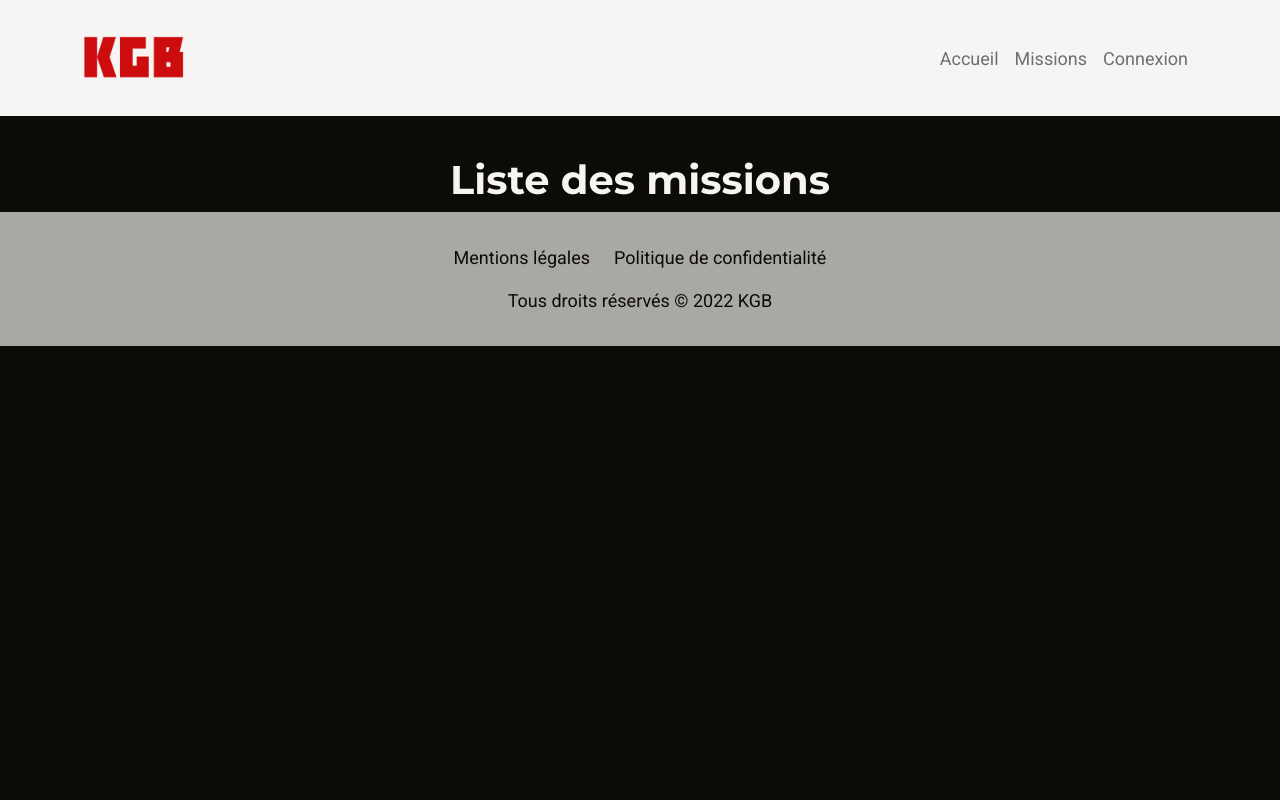
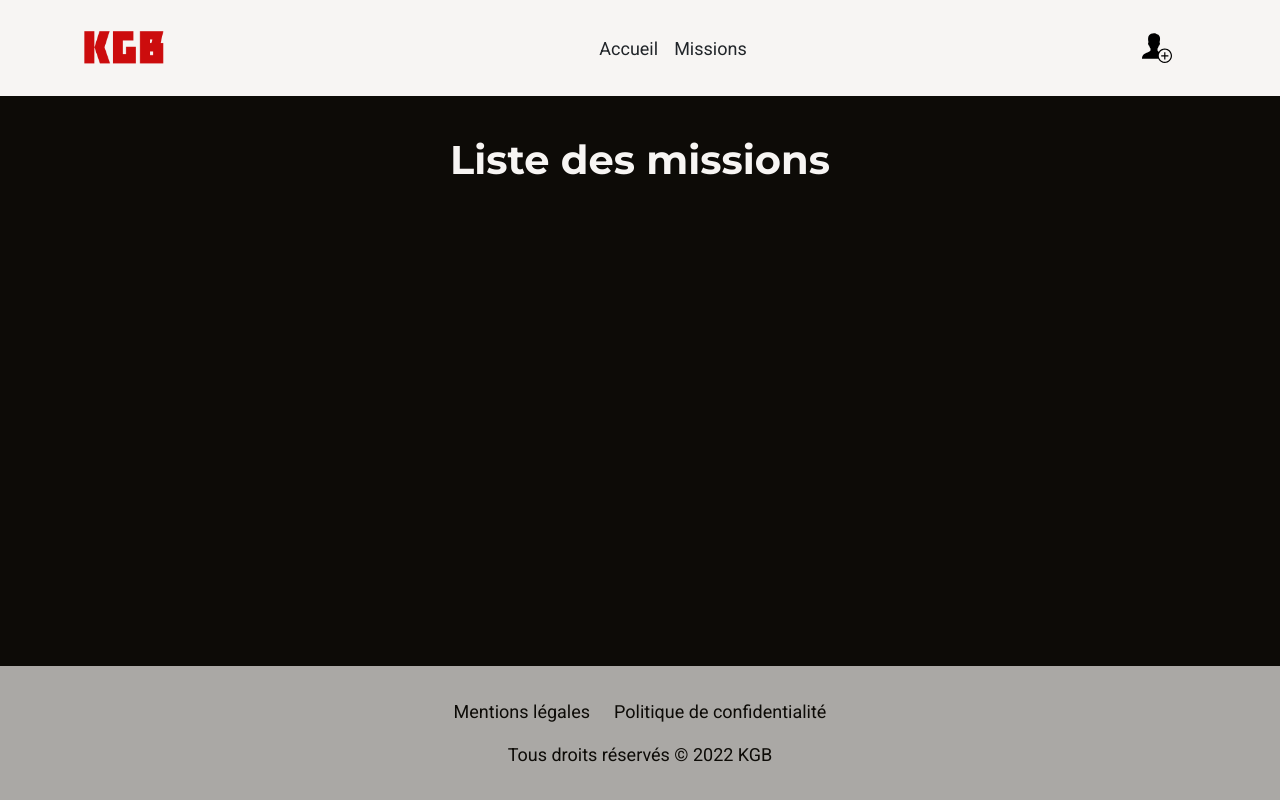
Before and after one commit to Melissa-code/kgb, a PHP site: page /missions in a window 1280 px wide. Run offline with PHP 8.4, Linux system fonts and the light colour scheme; data that the repository does not hold is empty; some web fonts are replaced.

Commit message:
header and view of one mission

```diff
--- a/controllers/MainController.php
+++ b/controllers/MainController.php
@@ -21,6 +21,7 @@ class MainController {
     public function home() {
         $data_page = [
             "page_description" => "Page d'accuel du site du KGB",
+            "page_css" => "home.css",
             "page_title" => "Page d'accuel du site du KGB",
             "view" => "./views/homeView.php",
             "template" => "./views/common/template.php"
@@ -45,6 +46,25 @@ class MainController {
             "view" => "./views/missionsView.php",
             "template" => "./views/common/template.php"
         ];
+        $this->generatePage($data_page);
+    }
+
+    public function oneMission() {
+
+        $mission = $this->missionManager->get("Hercules");
+
+
+        //var_dump($mission); OK
+
+        $data_page = [
+            "page_description" => "Page affichant le détail d'une mission secrète",
+            "page_title" => "Détail d'une mission",
+            "mission" => "mission",
+            "view" => "./views/oneMissionView.php",
+            "template" => "./views/common/template.php"
+        ];
+
+        var_dump($data_page);
         $this->generatePage($data_page);
     }
 
--- a/index.php
+++ b/index.php
@@ -1,4 +1,6 @@
 <?php
+// pour avoir le chemin depuis la racine du site
+define("URL", str_replace("index.php", "", (isset($_SERVER['HTTPS'])? "https" : "http"). "://". $_SERVER['HTTP_HOST']. $_SERVER['PHP_SELF']));
 
 require_once("./controllers/MainController.php");
 $mainController = new MainController(); // to use the functions from the MainController
@@ -20,10 +22,14 @@ try {
             $mainController->home();
         break;
         case "missions":
-            $mainController-> missions();
+            $mainController->missions();
         break;
+        case "oneMission":
+            $mainController->oneMission();
+        break;
+
         case "login":
-            $mainController-> login();
+            $mainController->login();
         break;
         default:
             throw new Exception("La page n'existe pas");
--- a/models/MissionManager.php
+++ b/models/MissionManager.php
@@ -7,14 +7,14 @@ class MissionManager extends Model {
     /**
     * Get all the missions
     *
-    * return array
+    * return array $missions
     */
     public function getAll() {
         $missions = [];
         $pdo = $this->getDb();
         $req = $pdo->prepare("SELECT * FROM Missions");
         $req->execute();
-        //$missions = $req->fetchAll(PDO::FETCH_ASSOC); // pour éviter d'avoir 2 fois les datas retournées
+        //$missions = $req->fetchAll(PDO::FETCH_ASSOC);
         $data = $req->fetchAll(PDO::FETCH_ASSOC); // pour éviter d'avoir 2 fois les datas retournées
 
         foreach($data as $mission) {
@@ -25,4 +25,23 @@ class MissionManager extends Model {
         return $missions;
 
     }
+
+    /**
+    * Get one mission only
+    *
+    * return Mission $mission
+    */
+    public function get(string $code_mission) {
+        $pdo = $this->getDb();
+        $req = $pdo->prepare("SELECT * FROM Missions WHERE code_mission = :code_mission");
+        $req->bindValue(':code_mission', $code_mission, PDO::PARAM_STR);
+        $req->execute();
+        $data = $req->fetch();
+        $mission = new Mission($data);
+        //var_dump($mission).'<br>';
+        return $mission;
+    }
+
+
+
 }
--- a/public/CSS/style.css
+++ b/public/CSS/main.css
@@ -50,9 +50,6 @@ a:hover {
     text-decoration: none;
 }
 
-
-
-
 #menu {
     background-color: #F7F5F3;
     color: #0D0B07;
--- a/views/common/footer.php
+++ b/views/common/footer.php
@@ -2,16 +2,19 @@
 
 <footer class="container-fluid">
     <div class="row py-3">
+
         <!-- Mentions politics and conditions -->
         <div class="col-12 d-flex justify-content-center align-items-center my-3">
             <a href="#" class="footer-link pe-4">Mentions légales</a>
             <a href="#" class="footer-link">Politique de confidentialité</a>
         </div>
+
         <!-- Copyright -->
         <div class="col-12 d-flex justify-content-center">
             <p>Tous droits réservés &copy;
                 <span id="year">2022 KGB</span>
             </p>
         </div>
+
     </div>
 </footer>
--- /dev/null
+++ b/views/common/header.php
@@ -0,0 +1,6 @@
+<!------------- Header --------------->
+<header>
+
+    <?php require_once("./views/common/menu.php");?>
+
+</header>
--- a/views/common/menu.php
+++ b/views/common/menu.php
@@ -5,8 +5,8 @@
     <div class="container-fluid">
         <!-- Logo -->
         <div class="logo mx-4">
-            <a class="navbar-brand" href="#">
-                <img src="./public/assets/images/logo_kgb.png" style="height: 100px"/>
+            <a class="navbar-brand" href="home" alt="logo du site">
+                <img src="<?= URL ?>public/assets/images/logo_kgb.png" width="80" />
             </a>
         </div>
 
@@ -17,17 +17,15 @@
 
         <!-- Target of the button -->
         <div class="collapse navbar-collapse" id="navbarSupportedContent">
-            <ul class="navbar-nav ms-auto mx-4 mb-2 mb-lg-0">
-                <li class="nav-item">
-                    <a class="nav-link" aria-current="page" href="home">Accueil</a>
-                </li>
-                <li class="nav-item">
-                    <a class="nav-link" href="missions">Missions</a>
-                </li>
-                <li class="nav-item">
-                    <a class="nav-link" href="login">Connexion</a>
-                </li>
+            <ul class="nav col-12 col-lg-auto mx-md-auto mb-2 justify-content-center mb-md-0">
+                <li><a aria-current="page" href="home" class="nav-link px-2 text-dark">Accueil</a></li>
+                <li><a href="missions" class="nav-link px-2 text-dark">Missions</a></li>
             </ul>
+
+            <div class="text-end me-5">
+                <!-- <a class="btn btn-dark" href="login" role="button">Connexion</a> -->
+                <a href="login"><img src="<?= URL ?>public/assets/images/login.svg" width="30" /></a>
+            </div>
         </div>
 
     </div>
--- a/views/common/template.php
+++ b/views/common/template.php
@@ -13,17 +13,24 @@
     <!-- CSS Bootstrap 5 -->
     <link href="https://cdn.jsdelivr.net/npm/bootstrap@5.1.3/dist/css/bootstrap.min.css" rel="stylesheet" integrity="sha384-1BmE4kWBq78iYhFldvKuhfTAU6auU8tT94WrHftjDbrCEXSU1oBoqyl2QvZ6jIW3" crossorigin="anonymous">
     <!-- Custom CSS -->
-    <link rel="stylesheet" href="./public/CSS/style.css">
+    <link href="<?= URL ?>public/CSS/main.css" rel="stylesheet">
+    <?php
+        if(!empty($page_css)): ?>
+            <link href="<?= URL ?>public/CSS/<?= $page_css ?>" rel="stylesheet">
+        <?php endif ?>
     <title><?= $page_title ?></title>
 </head>
 
 <body>
 
-    <?php
-        require_once("./views/common/menu.php");
-        echo $page_content;
-        require_once("./views/common/footer.php");
-    ?>
+
+    <?php require_once("./views/common/header.php"); ?>
+
+    <main class="container-fluid w-100 h-100" >
+        <?php echo $page_content; ?>
+    </main>
+
+    <?php require_once("./views/common/footer.php"); ?>
 
 
 
--- a/views/missionsView.php
+++ b/views/missionsView.php
@@ -5,7 +5,7 @@
 foreach($missions as $mission) :?>
 
     <div class="row m-5">
-        <div class="col-10 d-flex mx-auto">
+        <div class="col-8 d-flex mx-auto">
             <!-- Card of a mission -->
             <div class="card mx-2" style="width: 18rem;">
                 <div class="card-body">
@@ -14,7 +14,9 @@ foreach($missions as $mission) :?>
                     <p class="card-text text-muted"><?= $mission->getDescription_mission() ?></p>
                 </div>
                 <ul class="list-group list-group-flush">
-                    <li class="list-group-item mx-auto"><a href="#" class="card-link">Plus de détail >></a></li>
+                    <li class="list-group-item mx-auto">
+                        <a href="<?= URL ?>oneMission" class="card-link">Plus de détail >></a>
+                    </li>
                 </ul>
             </div>
 
@@ -26,9 +28,12 @@ foreach($missions as $mission) :?>
                     <p class="card-text text-muted"><?= $mission->getDescription_mission() ?></p>
                 </div>
                 <ul class="list-group list-group-flush">
-                    <li class="list-group-item mx-auto"><a href="#" class="card-link">Plus de détail >></a></li>
+                    <li class="list-group-item mx-auto">
+                        <a href="<?= URL ?>oneMission" class="card-link">Plus de détail >></a>
+                    </li>
                 </ul>
             </div>
+
             <!-- Card of a mission -->
             <div class="card mx-2" style="width: 18rem;">
                 <div class="card-body">
@@ -37,20 +42,13 @@ foreach($missions as $mission) :?>
                     <p class="card-text text-muted"><?= $mission->getDescription_mission() ?></p>
                 </div>
                 <ul class="list-group list-group-flush">
-                    <li class="list-group-item mx-auto"><a href="#" class="card-link">Plus de détail >></a></li>
+                    <li class="list-group-item mx-auto">
+                        <a href="<?= URL ?>oneMission" class="card-link">Plus de détail >></a>
+                    </li>
                 </ul>
             </div>
-            <!-- Card of a mission -->
-            <div class="card mx-2" style="width: 18rem;">
-                <div class="card-body">
-                    <h3 class="card-title mb-4 text-center text-muted text fw-bold">Mission <?= $mission->getCode_mission()  ; ?></h3>
-                    <h4 class="card-subtitle mb-2 text-center text-muted"><?= $mission->getTitle_mission() ; ?></h4>
-                    <p class="card-text text-muted"><?= $mission->getDescription_mission() ?></p>
-                </div>
-                <ul class="list-group list-group-flush">
-                    <li class="list-group-item mx-auto"><a href="#" class="card-link">Plus de détail >></a></li>
-                </ul>
-            </div>
+
+
 
 
 
```
Also changed, not shown: public/CSS/home.css (added, +20 -0 lines), views/homeView.php (+13 -1 lines), views/oneMissionView.php (added, +14 -0 lines), public/assets/images/login.svg (added), public/assets/images/spy.jpg (added).
